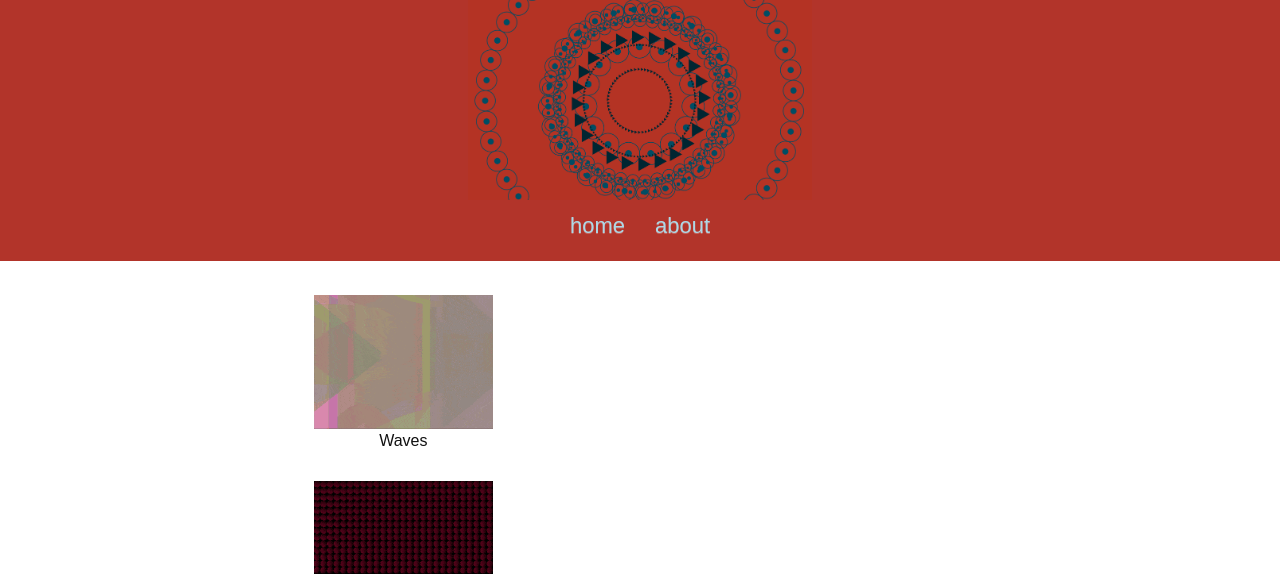
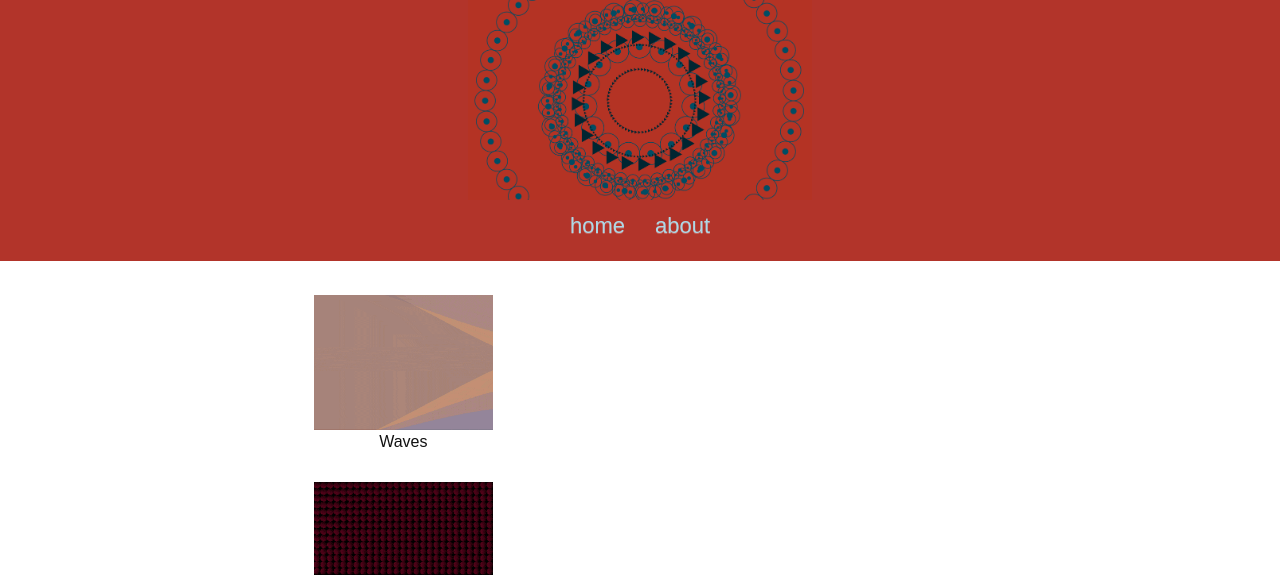
Before and after one commit to aklevy/aklevy.github.io, a Jekyll site: the page built from index.html, in a window 1280 px wide. Shown: the top 577 px of the page. Built offline with Jekyll 4.4.1, drawn with Linux system fonts in a browser that asks for light colours.

Commit message:
changed gif waves

```diff
--- a/_posts/2017-05-07-OF-waves-pattern.markdown
+++ b/_posts/2017-05-07-OF-waves-pattern.markdown
@@ -2,12 +2,12 @@
 layout: post
 title:  "Waves"
 date:   2017-01-09
-preview: /assets/pattern_2_300_compressed.gif
+preview: /assets/pattern_2_300.gif
 ---
 
 
 <p align="center">
-  <img src="/assets/pattern_2_2_compressed.gif"/>
+    <img src="/assets/pattern_2.png"/>
 </p>
 
 Made with openFrameworks, source code available on [Github](https://github.com/aklevy/pattern_2).
```
Also changed, not shown: assets/pattern_2.png (added), assets/pattern_2_300.gif (added), assets/pattern_2_300_compressed.gif (deleted), 1 other file.
